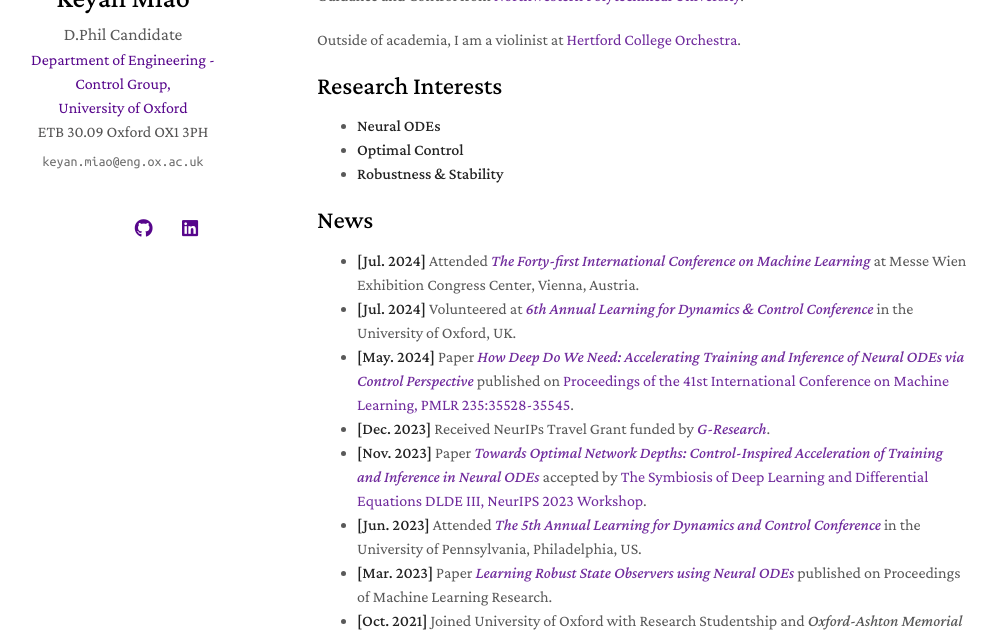
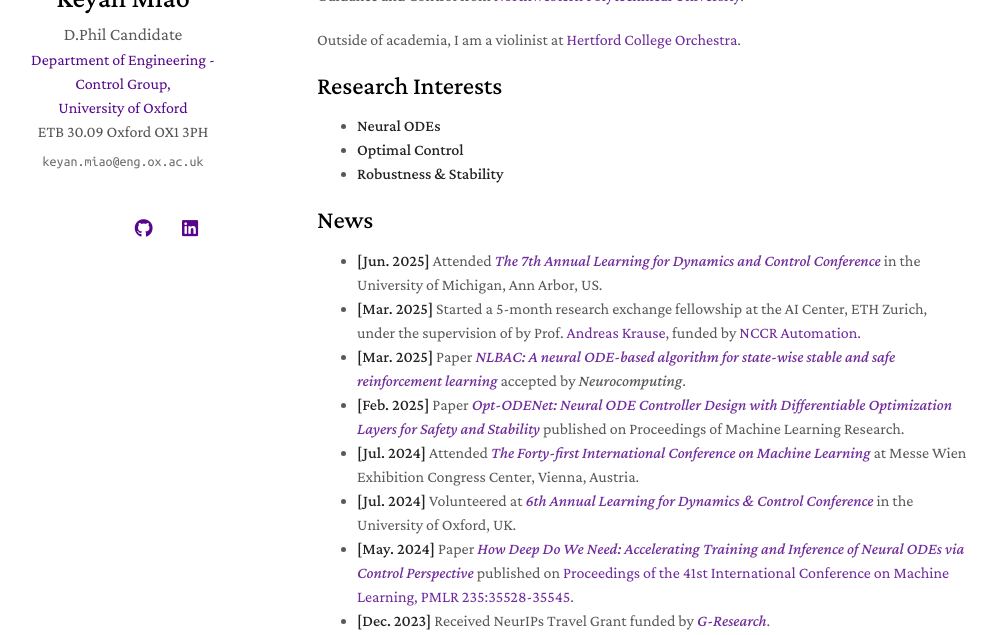
Before and after one commit to KYMiao/KYMiao.github.io, a Jekyll site: the page built from index.md, in a window 1280 px wide and 900 px high, cut to the strip 265-900 px from the top of the window. Shown: the whole strip, without its empty margins (153-1149 px from the left). Built offline with Jekyll 4.4.1, drawn with Linux system fonts in a browser that asks for light colours; nearby versions of some CDN libraries; library files that are not in the unit come from our copies; a style sheet for code colours, icons or effects is not loaded; our own code applies the rules of GitHub Pages for plain Markdown files.

Commit message:
Update index.md

```diff
--- a/index.md
+++ b/index.md
@@ -18,6 +18,10 @@ Outside of academia, I am a violinist at <a href="https://www.hertford.ox.ac.uk/
 
 
 ## News
+- **[Jun. 2025]** Attended <a href="https://sites.google.com/umich.edu/l4dc2025/" target="_blank">*The 7th Annual Learning for Dynamics and Control Conference*</a> in the University of Michigan, Ann Arbor, US.
+- **[Mar. 2025]** Started a 5-month research exchange fellowship at the AI Center, ETH Zurich, under the supervision of by Prof. <a href="https://las.inf.ethz.ch/krausea" target="_blank">Andreas Krause</a>, funded by <a href="https://nccr-automation.ch/" target="_blank">NCCR Automation.
+- **[Mar. 2025]** Paper <a href="https://www.sciencedirect.com/science/article/pii/S0925231225007131" target="_blank">*NLBAC: A neural ODE-based algorithm for state-wise stable and safe reinforcement learning*</a> accepted by *Neurocomputing*.
+- **[Feb. 2025]** Paper <a href="https://proceedings.mlr.press/v283/miao25a.html" target="_blank">*Opt-ODENet: Neural ODE Controller Design with Differentiable Optimization Layers for Safety and Stability*</a> published on Proceedings of Machine Learning Research.
 - **[Jul. 2024]** Attended <a href="https://icml.cc/" target="_blank">*The Forty-first International Conference on Machine Learning*</a> at Messe Wien Exhibition Congress Center, Vienna, Austria.
 - **[Jul. 2024]** Volunteered at <a href="https://l4dc.web.ox.ac.uk/home" target="_blank">*6th Annual Learning for Dynamics & Control Conference*</a> in the University of Oxford, UK.
 - **[May. 2024]** Paper <a href="https://openreview.net/pdf?id=f6QenZyyeP" target="_blank">*How Deep Do We Need: Accelerating Training and Inference of Neural ODEs via Control Perspective*</a> published on <a href="https://proceedings.mlr.press/v235/miao24a.html" target="_blank"> Proceedings of the 41st International Conference on Machine Learning, PMLR 235:35528-35545</a>.
```
